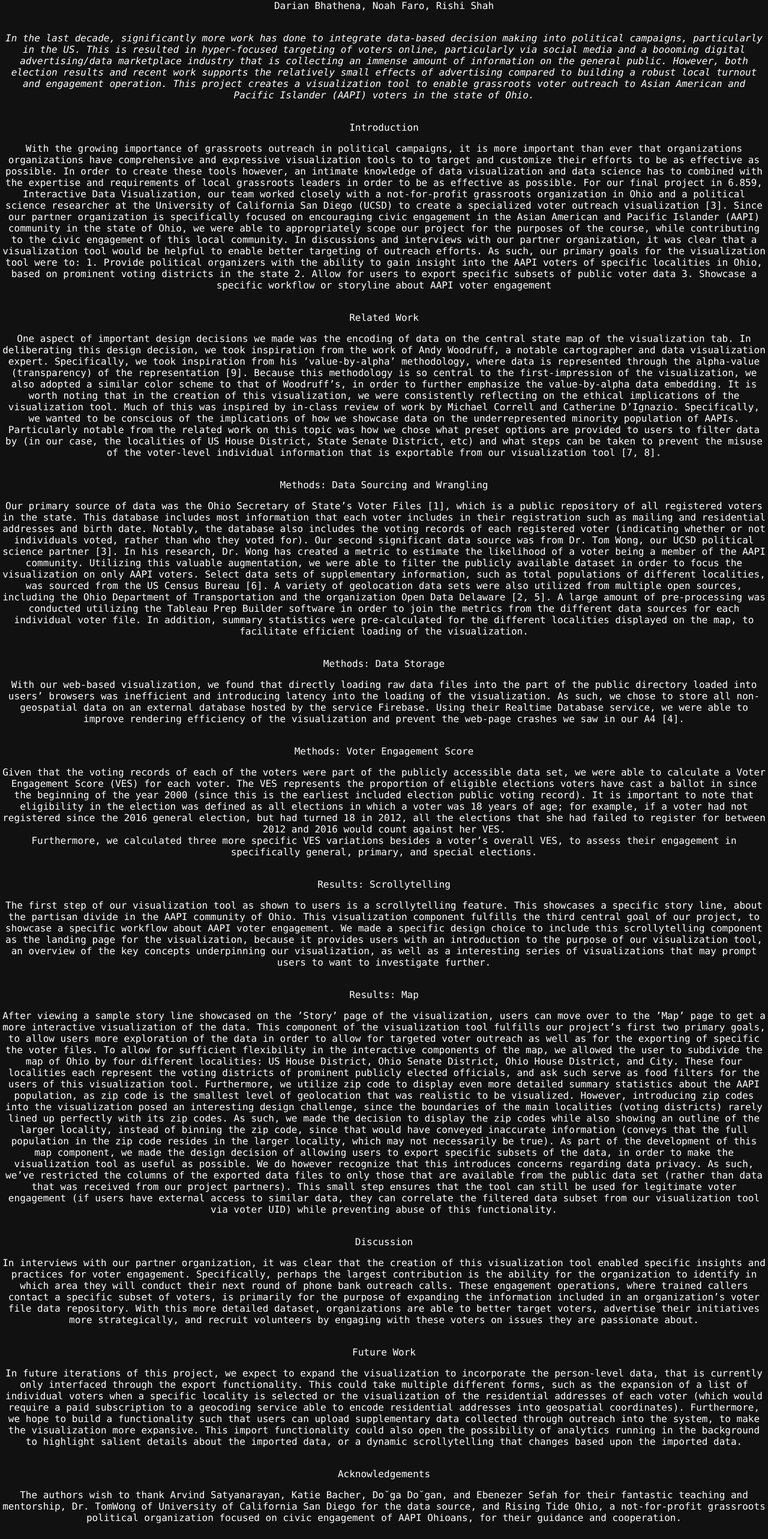
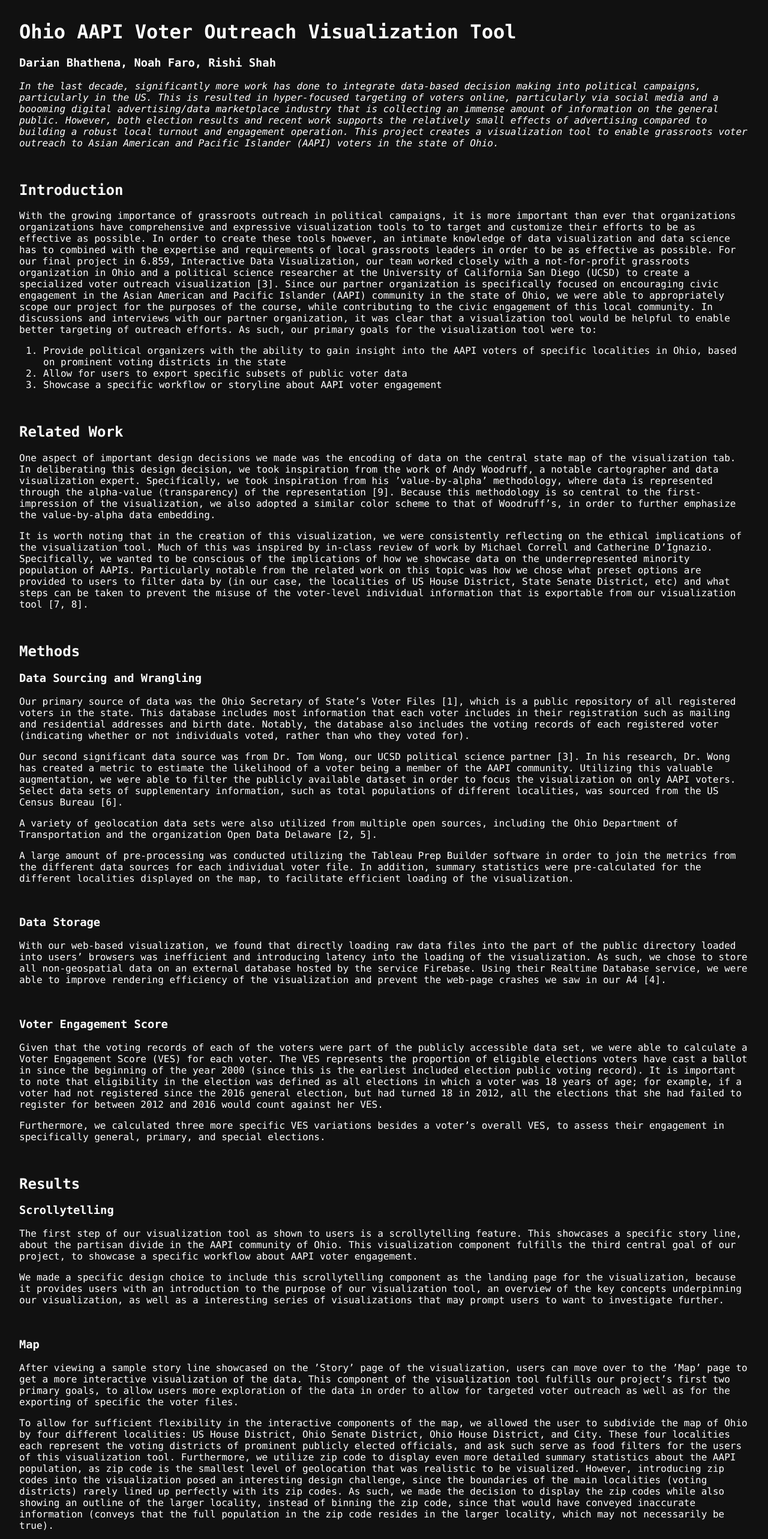
Before and after one commit to 6859-sp21/final-project-ohio-voters, a React (Create React App) app: page /#/about in a window 1280 px wide. Shown: the part 91-2657 px from the top of the page at 60% size. Built offline with nearby package versions, Linux system fonts and the light colour scheme.

Commit message:
Clean up about page

```diff
--- a/src/pages/AboutPage.js
+++ b/src/pages/AboutPage.js
@@ -3,49 +3,54 @@ import React, {Component} from "react";
 export default class AboutPage extends Component {
     render() {
         return (
-            <div><h><b>Ohio AAPI Voter Outreach Visualisation Tool</b></h>
-            <br />
-            <h>Darian Bhathena, Noah Faro, Rishi Shah</h>
-            <br />
-            <br />
+            <div style={{padding: 32, textAlign: "left"}}>
+                <h1>Ohio AAPI Voter Outreach Visualization Tool</h1>
+                <h3>Darian Bhathena, Noah Faro, Rishi Shah</h3>
 
-            <p><i> In the last decade, significantly more work has done to integrate data-based decision making into political campaigns,
-particularly in the US. This is resulted in hyper-focused targeting of voters online, particularly via social media and a boooming digital
-advertising/data marketplace industry that is collecting an immense amount of information on the general public. However, both election
-results and recent work supports the relatively small effects of advertising compared to building a robust local turnout and engagement
-operation. This project creates a visualization tool to enable grassroots voter outreach to Asian American and Pacific Islander (AAPI)
-voters in the state of Ohio.</i></p>
-
-<br/> <h>Introduction</h>
                 <p>
-            With the growing importance of grassroots outreach in political campaigns,
-it is more important than ever that organizations organizations
-have comprehensive and expressive visualization tools to to target and
-customize their efforts to be as effective as possible. In order to create
-these tools however, an intimate knowledge of data visualization and
-data science has to combined with the expertise and requirements of
-local grassroots leaders in order to be as effective as possible.
-For our final project in 6.859, Interactive Data Visualization, our
-team worked closely with a not-for-profit grassroots organization in
-Ohio and a political science researcher at the University of California
-San Diego (UCSD) to create a specialized voter outreach visualization
-[3]. Since our partner organization is specifically focused on encouraging civic engagement in the Asian American and Pacific Islander
-(AAPI) community in the state of Ohio, we were able to appropriately
-scope our project for the purposes of the course, while contributing to
-the civic engagement of this local community.
-In discussions and interviews with our partner organization, it was
-clear that a visualization tool would be helpful to enable better targeting
-of outreach efforts. As such, our primary goals for the visualization
-tool were to:
-1. Provide political organizers with the ability to gain insight into
-the AAPI voters of specific localities in Ohio, based on prominent
-voting districts in the state
-2. Allow for users to export specific subsets of public voter data
-3. Showcase a specific workflow or storyline about AAPI voter
-engagement</p>
-
-<br /> <h>Related Work</h>
-<p>One aspect of important design decisions we made was the encoding of
+                    <i>In the last decade, significantly more work has done to integrate data-based decision making into
+                        political campaigns, particularly in the US. This is resulted in hyper-focused targeting of
+                        voters online, particularly via social media and a boooming digital advertising/data marketplace
+                        industry that is collecting an immense amount of information on the general public. However,
+                        both election results and recent work supports the relatively small effects of advertising
+                        compared to building a robust local turnout and engagement operation. This project creates a
+                        visualization tool to enable grassroots voter outreach to Asian American and Pacific Islander
+                        (AAPI) voters in the state of Ohio.</i>
+                </p>
+                <br/>
+                <h2>Introduction</h2>
+                <p>
+                    With the growing importance of grassroots outreach in political campaigns, it is more important than
+                    ever that organizations organizations have comprehensive and expressive visualization tools to to
+                    target and customize their efforts to be as effective as possible. In order to create these tools
+                    however, an intimate knowledge of data visualization and data science has to combined with the
+                    expertise and requirements of local grassroots leaders in order to be as effective as possible. For
+                    our final project in 6.859, Interactive Data Visualization, our team worked closely with a
+                    not-for-profit grassroots organization in Ohio and a political science researcher at the University
+                    of California San Diego (UCSD) to create a specialized voter outreach visualization [3]. Since our
+                    partner organization is specifically focused on encouraging civic engagement in the Asian American
+                    and Pacific Islander (AAPI) community in the state of Ohio, we were able to appropriately scope our
+                    project for the purposes of the course, while contributing to the civic engagement of this local
+                    community. In discussions and interviews with our partner organization, it was clear that a
+                    visualization tool would be helpful to enable better targeting of outreach efforts. As such, our
+                    primary goals for the visualization tool were to:
+                    <ol>
+                        <li>
+                            Provide political organizers with the ability to gain insight into the AAPI voters of
+                            specific localities in Ohio, based on prominent voting districts in the state
+                        </li>
+                        <li>
+                            Allow for users to export specific subsets of public voter data
+                        </li>
+                        <li>
+                            Showcase a specific workflow or storyline about AAPI voter engagement
+                        </li>
+                    </ol>
+                </p>
+                <br/>
+                <h2>Related Work</h2>
+                <p>
+                    One aspect of important design decisions we made was the encoding of
                     data on the central state map of the visualization tab. In deliberating this
                     design decision, we took inspiration from the work of Andy Woodruff,
                     a notable cartographer and data visualization expert. Specifically, we
@@ -55,6 +60,8 @@ represented through the alpha-value (transparency) of the representation
                     the visualization, we also adopted a similar color scheme to that of
                     Woodruff’s, in order to further emphasize the value-by-alpha data
                     embedding.
+                </p>
+                <p>
                     It is worth noting that in the creation of this visualization, we were
                     consistently reflecting on the ethical implications of the visualization
                     tool. Much of this was inspired by in-class review of work by Michael
@@ -65,16 +72,21 @@ related work on this topic was how we chose what preset options are
                     provided to users to filter data by (in our case, the localities of US
                     House District, State Senate District, etc) and what steps can be taken
                     to prevent the misuse of the voter-level individual information that is
-exportable from our visualization tool [7, 8].</p>
-
-<br /> <h>Methods: Data Sourcing and Wrangling</h>
-<p>Our primary source of data was the Ohio Secretary of State’s Voter
+                    exportable from our visualization tool [7, 8].
+                </p>
+                <br/>
+                <h2>Methods</h2>
+                <h3>Data Sourcing and Wrangling</h3>
+                <p>
+                    Our primary source of data was the Ohio Secretary of State’s Voter
                     Files [1], which is a public repository of all registered voters in the
                     state. This database includes most information that each voter includes
                     in their registration such as mailing and residential addresses and birth
                     date. Notably, the database also includes the voting records of each
                     registered voter (indicating whether or not individuals voted, rather
                     than who they voted for).
+                </p>
+                <p>
                     Our second significant data source was from Dr. Tom Wong, our
                     UCSD political science partner [3]. In his research, Dr. Wong has created
                     a metric to estimate the likelihood of a voter being a member of the
@@ -83,26 +95,34 @@ to filter the publicly available dataset in order to focus the visualization
                     on only AAPI voters. Select data sets of supplementary information,
                     such as total populations of different localities, was sourced from the
                     US Census Bureau [6].
+                </p>
+                <p>
                     A variety of geolocation data sets were also utilized from multiple
                     open sources, including the Ohio Department of Transportation and the
                     organization Open Data Delaware [2, 5].
+                </p>
+                <p>
                     A large amount of pre-processing was conducted utilizing the
                     Tableau Prep Builder software in order to join the metrics from the different
                     data sources for each individual voter file. In addition, summary
                     statistics were pre-calculated for the different localities displayed on
-the map, to facilitate efficient loading of the visualization.</p>
-
-<br /> <h>Methods: Data Storage</h>
-<p>With our web-based visualization, we found that directly loading raw
+                    the map, to facilitate efficient loading of the visualization.
+                </p>
+                <br/>
+                <h3>Data Storage</h3>
+                <p>
+                    With our web-based visualization, we found that directly loading raw
                     data files into the part of the public directory loaded into users’ browsers
                     was inefficient and introducing latency into the loading of the visualization.
                     As such, we chose to store all non-geospatial data on an
                     external database hosted by the service Firebase. Using their Realtime
                     Database service, we were able to improve rendering efficiency of the
-visualization and prevent the web-page crashes we saw in our A4 [4].</p>
-
-<br /> <h>Methods: Voter Engagement Score</h>
-<p>Given that the voting records of each of the voters were part of the
+                    visualization and prevent the web-page crashes we saw in our A4 [4].
+                </p>
+                <br/>
+                <h3>Voter Engagement Score</h3>
+                <p>
+                    Given that the voting records of each of the voters were part of the
                     publicly accessible data set, we were able to calculate a Voter Engagement
                     Score (VES) for each voter. The VES represents the proportion
                     of eligible elections voters have cast a ballot in since the beginning of
@@ -111,32 +131,42 @@ record). It is important to note that eligibility in the election was defined
                     as all elections in which a voter was 18 years of age; for example, if a
                     voter had not registered since the 2016 general election, but had turned
                     18 in 2012, all the elections that she had failed to register for between
-2012 and 2016 would count against her VES.<br />
-
+                    2012 and 2016 would count against her VES.
+                </p>
+                <p>
                     Furthermore, we calculated three more specific VES variations besides
                     a voter’s overall VES, to assess their engagement in specifically
-general, primary, and special elections.</p>
-
-<br /> <h>Results: Scrollytelling</h>
-<p>The first step of our visualization tool as shown to users is a scrollytelling
+                    general, primary, and special elections.
+                </p>
+                <br/>
+                <h2>Results</h2>
+                <h3>Scrollytelling</h3>
+                <p>
+                    The first step of our visualization tool as shown to users is a scrollytelling
                     feature. This showcases a specific story line, about the partisan
                     divide in the AAPI community of Ohio. This visualization component
                     fulfills the third central goal of our project, to showcase a specific
                     workflow about AAPI voter engagement.
+                </p>
+                <p>
                     We made a specific design choice to include this scrollytelling component
                     as the landing page for the visualization, because it provides
                     users with an introduction to the purpose of our visualization tool, an
                     overview of the key concepts underpinning our visualization, as well
                     as a interesting series of visualizations that may prompt users to want
-to investigate further.</p>
-
-<br /> <h>Results: Map</h>
-<p>After viewing a sample story line showcased on the ’Story’ page of
+                    to investigate further.
+                </p>
+                <br/>
+                <h3>Map</h3>
+                <p>
+                    After viewing a sample story line showcased on the ’Story’ page of
                     the visualization, users can move over to the ’Map’ page to get a
                     more interactive visualization of the data. This component of the
                     visualization tool fulfills our project’s first two primary goals, to allow
                     users more exploration of the data in order to allow for targeted voter
                     outreach as well as for the exporting of specific the voter files.
+                </p>
+                <p>
                     To allow for sufficient flexibility in the interactive components of
                     the map, we allowed the user to subdivide the map of Ohio by four
                     different localities: US House District, Ohio Senate District, Ohio
@@ -153,6 +183,8 @@ zip codes while also showing an outline of the larger locality, instead
                     of binning the zip code, since that would have conveyed inaccurate
                     information (conveys that the full population in the zip code resides in
                     the larger locality, which may not necessarily be true).
+                </p>
+                <p>
                     As part of the development of this map component, we made the
                     design decision of allowing users to export specific subsets of the data,
                     in order to make the visualization tool as useful as possible. We do
@@ -163,23 +195,30 @@ was received from our project partners). This small step ensures that
                     the tool can still be used for legitimate voter engagement (if users have
                     external access to similar data, they can correlate the filtered data subset
                     from our visualization tool via voter UID) while preventing abuse of
-this functionality.</p>
-
-<br /> <h>Discussion</h>
-<p>In interviews with our partner organization, it was clear that the creation of this visualization tool enabled specific insights and practices for voter
+                    this functionality.
+                </p>
+                <br/>
+                <h2>Discussion</h2>
+                <p>
+                    In interviews with our partner organization, it was clear that the creation of this visualization
+                    tool enabled specific insights and practices for voter
                     engagement. Specifically, perhaps the largest contribution is the ability
                     for the organization to identify in which area they will conduct their
                     next round of phone bank outreach calls.
+                </p>
+                <p>
                     These engagement operations, where trained callers contact a specific
                     subset of voters, is primarily for the purpose of expanding the
                     information included in an organization’s voter file data repository.
                     With this more detailed dataset, organizations are able to better target
                     voters, advertise their initiatives more strategically, and recruit volunteers
                     by engaging with these voters on issues they are passionate
-about.</p>
-
-<br /> <h>Future Work</h>
-<p>In future iterations of this project, we expect to expand the visualization
+                    about.
+                </p>
+                <br/>
+                <h2>Future Work</h2>
+                <p>
+                    In future iterations of this project, we expect to expand the visualization
                     to incorporate the person-level data, that is currently only interfaced
                     through the export functionality. This could take multiple different
                     forms, such as the expansion of a list of individual voters when a
@@ -187,35 +226,41 @@ specific locality is selected or the visualization of the residential addresses
                     of each voter (which would require a paid subscription to a
                     geocoding service able to encode residential addresses into geospatial
                     coordinates).
+                </p>
+                <p>
                     Furthermore, we hope to build a functionality such that users can upload
                     supplementary data collected through outreach into the system, to
                     make the visualization more expansive. This import functionality could
                     also open the possibility of analytics running in the background to highlight
                     salient details about the imported data, or a dynamic scrollytelling
-that changes based upon the imported data.</p>
+                    that changes based upon the imported data.
+                </p>
 
-<br /> <h>Acknowledgements</h>
-<p>The authors wish to thank Arvind Satyanarayan, Katie Bacher, Do˘ga
-Do˘gan, and Ebenezer Sefah for their fantastic teaching and mentorship,
+                <br/>
+                <h2>Acknowledgements</h2>
+                <p>
+                    The authors wish to thank Arvind Satyanarayan, Katie Bacher, Do˘ga
+                    Do˘gan, Saadiyah Husnoo, and Ebenezer Sefah for their fantastic teaching and mentorship,
                     Dr. TomWong of University of California San Diego for the data source,
                     and Rising Tide Ohio, a not-for-profit grassroots political organization
                     focused on civic engagement of AAPI Ohioans, for their guidance and
-cooperation.</p>
-
-<br /> <h>References</h>
-<p>[1] County Voter Files Download Page.<br />
-[2] Data Download ODOT TIMS.<br />
-[3] Dr. tom k. wong, university of california san diego.<br />
-[4] Firebase realtime database.<br />
-[5] Open Data Delaware.<br />
-[6] U. C. Bureau. Census data.<br />
+                    cooperation.
+                </p>
+                <br/>
+                <h2>References</h2>
+                <p>
+                    [1] County Voter Files Download Page.<br/>
+                    [2] Data Download ODOT TIMS.<br/>
+                    [3] Dr. tom k. wong, university of california san diego.<br/>
+                    [4] Firebase realtime database.<br/>
+                    [5] Open Data Delaware.<br/>
+                    [6] U. C. Bureau. Census data.<br/>
                     [7] M. Correll. Ethical dimensions of visualization research. In Proceedings
                     of the 2019 CHI Conference on Human Factors in Computing Systems, p.
-1–13. ACM, May 2019. doi: 10.1145/3290605.3300418<br />
-[8] C. D’Ignazio. Data Feminism. Mar 2020.<br />
-[9] A. Woodruff. Value-by-alpha maps— andy woodruff.</p>
-
-
+                    1–13. ACM, May 2019. doi: 10.1145/3290605.3300418<br/>
+                    [8] C. D’Ignazio. Data Feminism. Mar 2020.<br/>
+                    [9] A. Woodruff. Value-by-alpha maps— andy woodruff.
+                </p>
             </div>
 
         )
```
Lines whose indentation alone changed are shown as unchanged.
